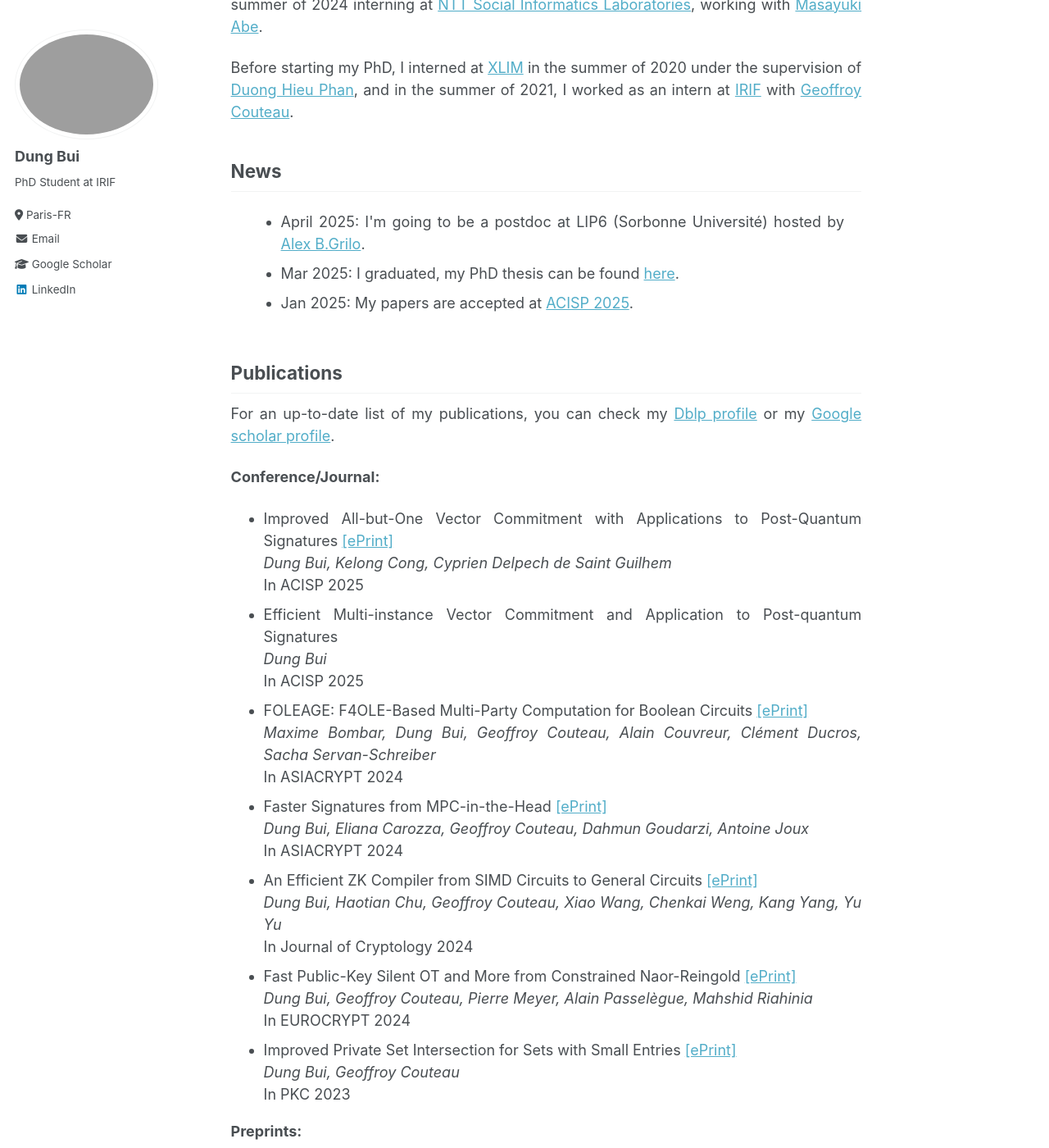
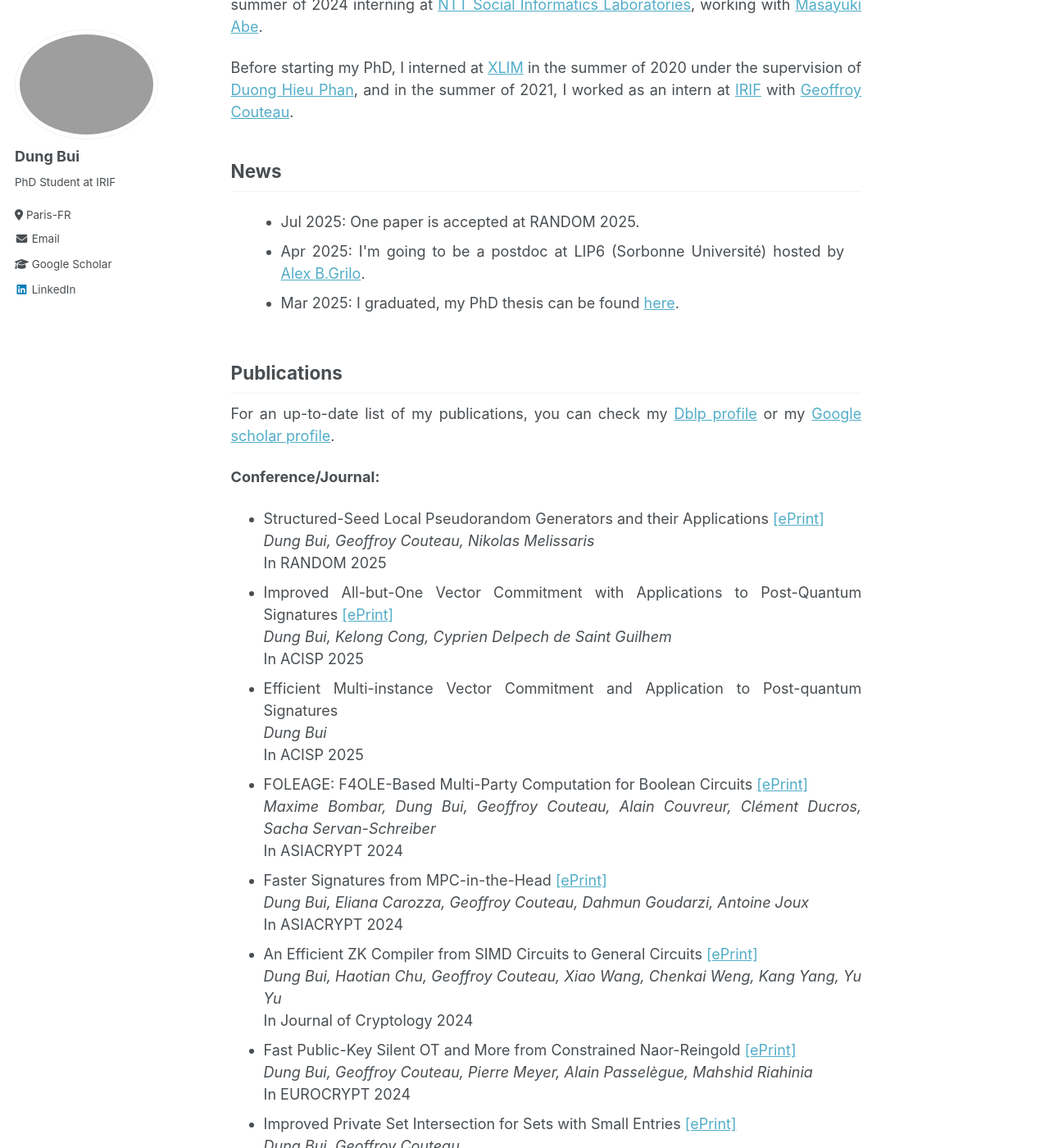
Before and after one commit to dungbui15/dungbui15.github.io, a Jekyll site: the page built from _pages/about.md, in a window 1280 px wide and 1400 px high, scrolled down 480 px. Shown: the whole window at 82% size. Built offline with Jekyll 4.4.1, drawn with Linux system fonts in a browser that asks for light colours; some of the changed text lies outside the part shown.

Commit message:
Update about.md

```diff
--- a/_pages/about.md
+++ b/_pages/about.md
@@ -41,7 +41,8 @@ Before starting my PhD, I interned at [XLIM](https://www.xlim.fr/en) in the summ
 ## News
 <div class="scrollable">
   <ul>
-    <li>April 2025: I'm going to be a postdoc at LIP6 (Sorbonne Université) hosted by <a href="https://abgrilo.github.io/">Alex B.Grilo</a>.</li>
+    <li>Jul 2025: One paper is accepted at RANDOM 2025.</li>
+    <li>Apr 2025: I'm going to be a postdoc at LIP6 (Sorbonne Université) hosted by <a href="https://abgrilo.github.io/">Alex B.Grilo</a>.</li>
     <li>Mar 2025: I graduated, my PhD thesis can be found <a href="files/thesis.pdf">here</a>. </li>
     <li>Jan 2025: My papers are accepted at <a href="https://uow-ic2.github.io/acisp2025/cfp.html">ACISP 2025</a>.</li>
     <li>Dec 2024: I attend <a href="https://asiacrypt.iacr.org/2024/">Asiacrypt 2024</a> (Kolkata, India), and present <a href="https://eprint.iacr.org/2024/252">one</a> of my accepted papers.</li>
@@ -55,6 +56,9 @@ Before starting my PhD, I interned at [XLIM](https://www.xlim.fr/en) in the summ
 For an up-to-date list of my publications, you can check my [Dblp profile](https://dblp.uni-trier.de/pid/127/1711.html) or my [Google scholar profile](https://scholar.google.com/citations?user=StGOHMUAAAAJ&hl=en&authuser=1).
 
 **Conference/Journal:**
+- Structured-Seed Local Pseudorandom Generators and their Applications [[ePrint]](https://eprint.iacr.org/2024/1027)
+  *Dung Bui, Geoffroy Couteau, Nikolas Melissaris* <br>
+  In RANDOM 2025
 - Improved All-but-One Vector Commitment with Applications to Post-Quantum Signatures [[ePrint]](https://eprint.iacr.org/2024/097)
   *Dung Bui, Kelong Cong, Cyprien Delpech de Saint Guilhem* <br>
   In ACISP 2025
```
Also changed, not shown: other parts of _pages/about.md (+5 -2 lines).
